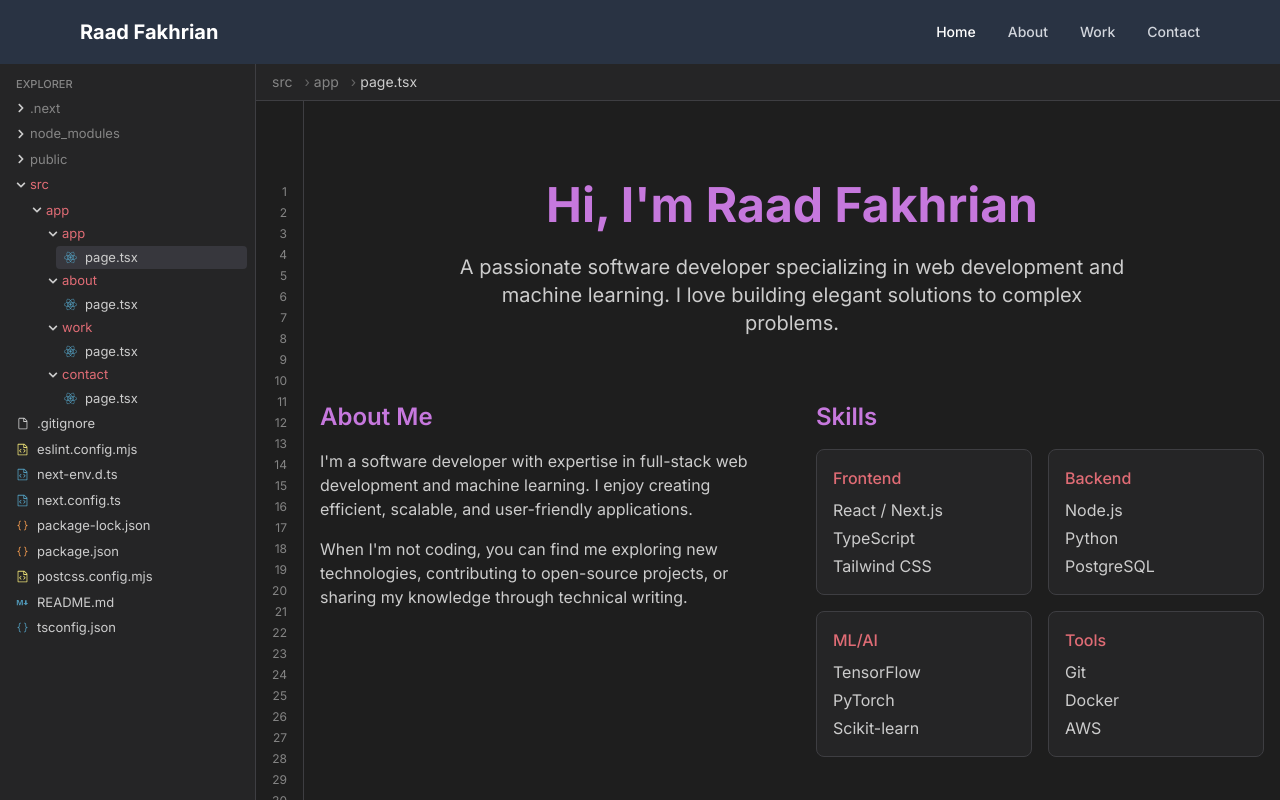
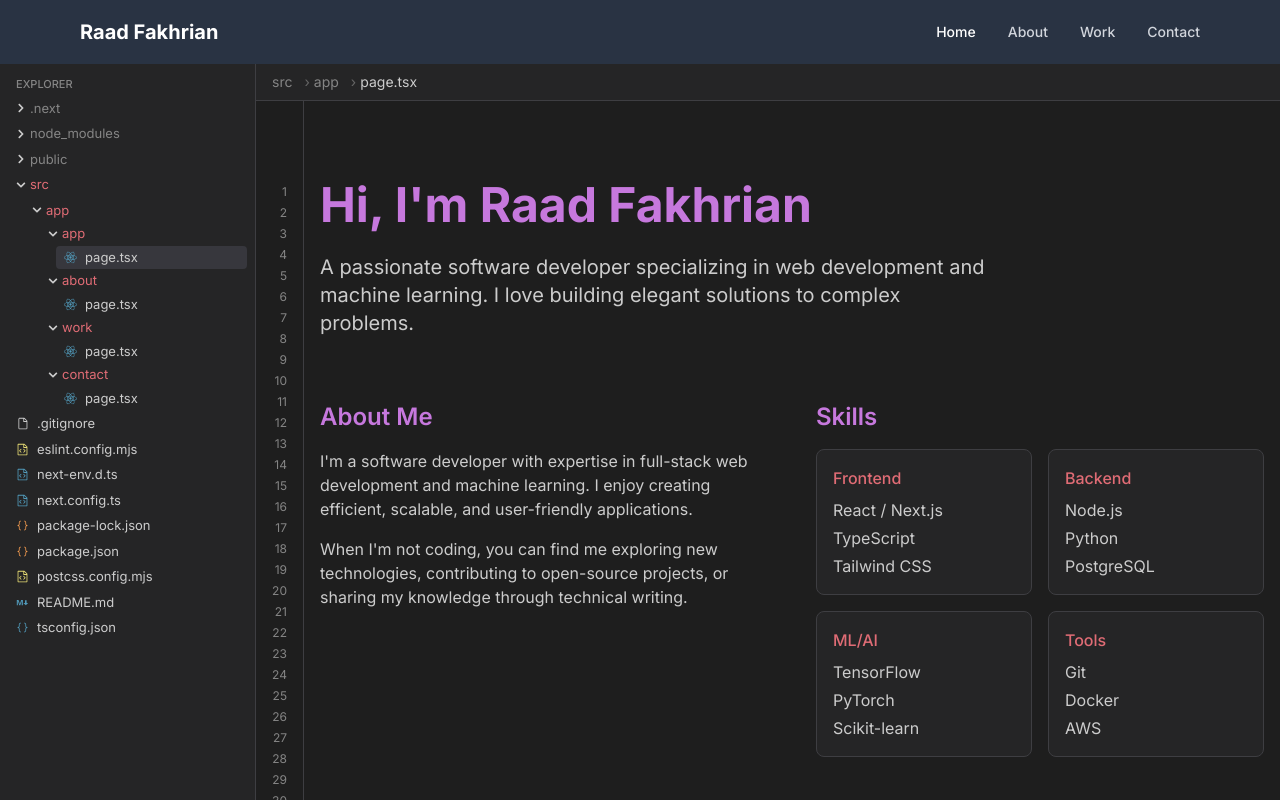
Before and after one commit to raadthedeveloper/website, a Next.js app: page / in a window 1280 px wide. Shown: the top 800 px of the page. Built offline with nearby package versions, Linux system fonts and the light colour scheme.

Commit message:
Update page.tsx

```diff
--- a/src/app/page.tsx
+++ b/src/app/page.tsx
@@ -8,11 +8,11 @@ export default function Home() {
   return (
     <PageLayout filePath="src/app/page.tsx">
       <div className="text-[#cccccc]">
-        <div className="text-center mb-16">
+        <div className="mb-16">
           <h1 className="text-5xl font-bold mb-6 text-[#C678DD]">
             Hi, I'm Raad Fakhrian
           </h1>
-          <p className="text-xl text-[#cccccc] max-w-2xl mx-auto">
+          <p className="text-xl text-[#cccccc] max-w-2xl">
             A passionate software developer specializing in web development and machine learning.
             I love building elegant solutions to complex problems.
           </p>
```
